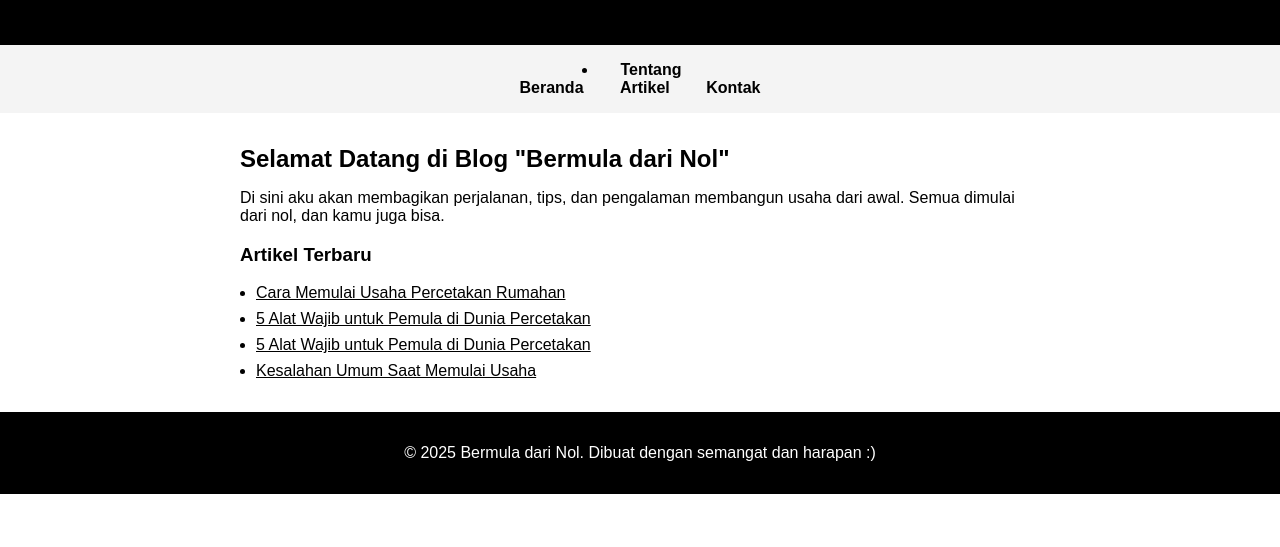
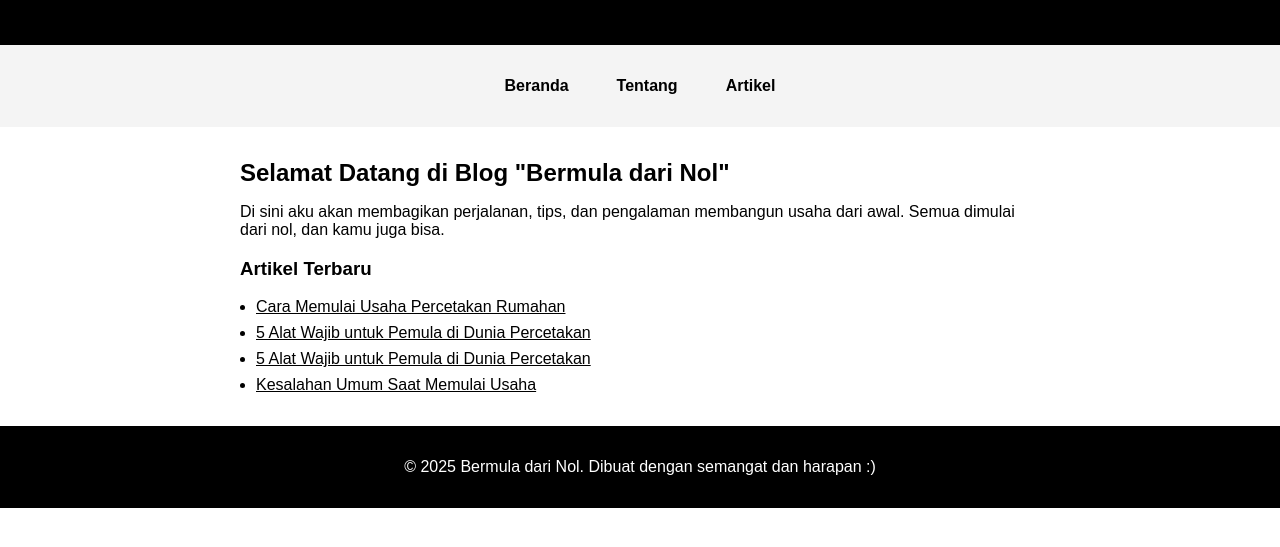
Before and after one commit to arnokngelo/Bermula-Dari-Nol, a plain HTML site: page index.html in a window 1280 px wide. Shown: the part 133-680 px from the top of the page. Drawn offline with Linux system fonts and the light colour scheme.

Commit message:
Update index.html

```diff
--- a/index.html
+++ b/index.html
@@ -63,11 +63,12 @@
   </header>
 
   <nav>
+  <ul style="display: flex; list-style: none; gap: 1rem; justify-content: center; padding: 0;">
+    <li><a href="index.html">Beranda</a></li>
     <li><a href="tentang.html">Tentang</a></li>
-    <a href="#">Beranda</a>
-    <a href="#">Artikel</a>
-    <a href="#">Kontak</a>
-  </nav>
+    <li><a href="#artikel">Artikel</a></li>
+  </ul>
+</nav>
 
   <div class="container">
     <h2>Selamat Datang di Blog "Bermula dari Nol"</h2>
```
